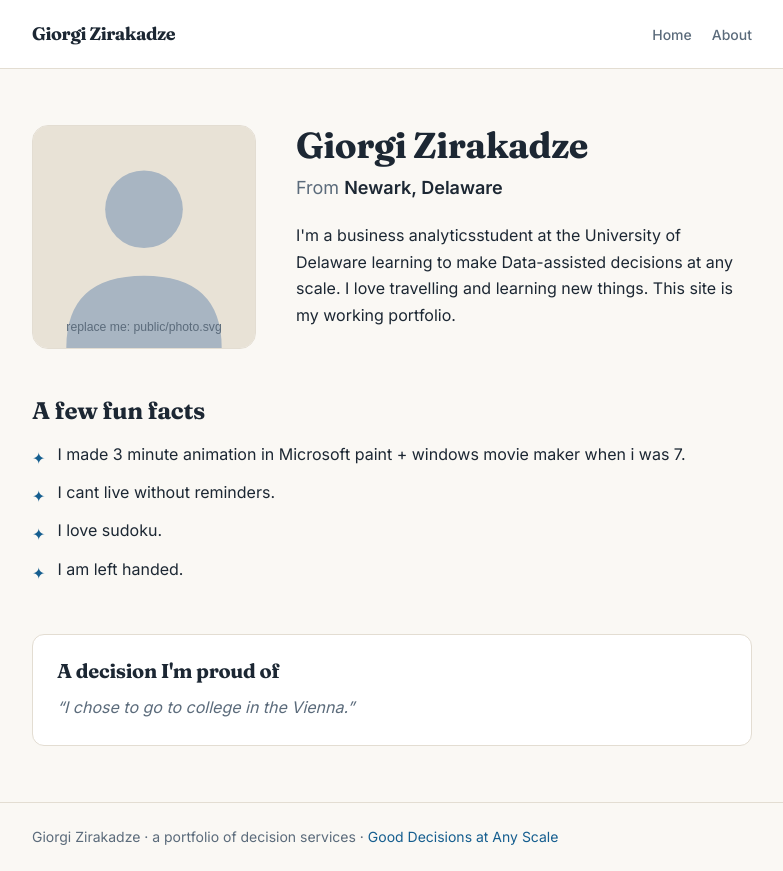
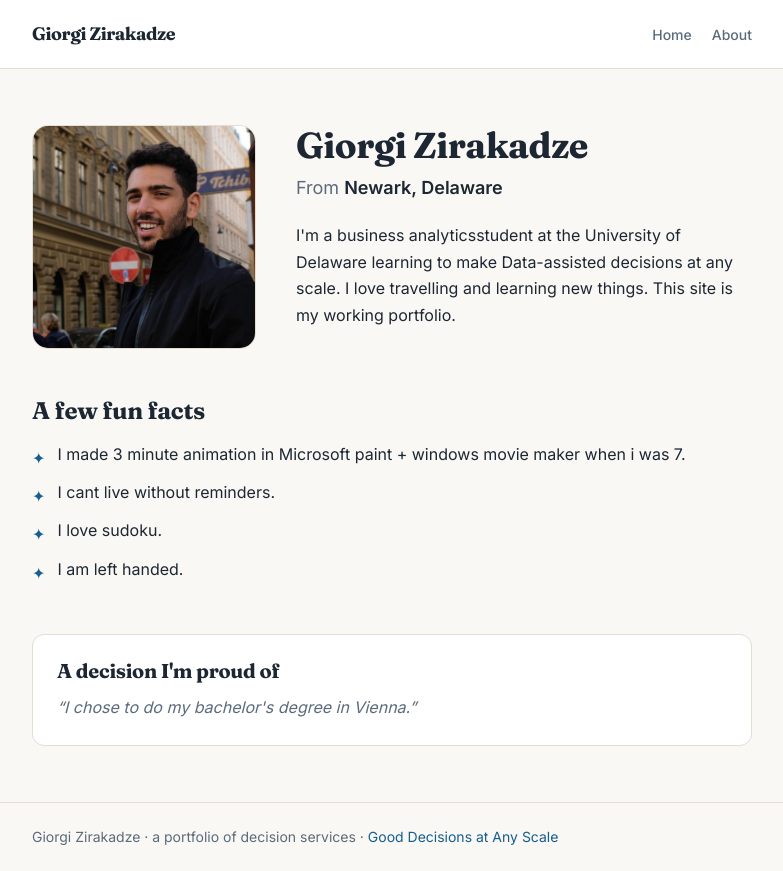
Before and after one commit to georggegg/my-site, a Next.js app: page /about in a window 1280 px wide. Shown: the whole page, without its empty margins (248-1031 px from the left). Built offline with nearby package versions, Linux system fonts and the light colour scheme.

Commit message:
Replace the placeholder person with me

```diff
--- a/src/profile.ts
+++ b/src/profile.ts
@@ -37,14 +37,14 @@ export const profile = {
 
   /** One decision you're proud of, in a sentence. */
   decisionImProudOf:
-    "I chose to go to college in the Vienna.",
+    "I chose to do my bachelor's degree in Vienna.",
 
   /**
    * Your photo. Replace public/photo.svg with a real photo of you
    * (e.g. put photo.jpg in the public/ folder and change this to "/photo.jpg").
    * It must be a real image file: the grader fetches it and checks.
    */
-  photoPath: "/photo.svg",
+  photoPath: "/photo.png",
 
   /**
    * Who can see your roster card:
```
Also changed, not shown: public/photo.png (added), public/photo.svg (deleted).
